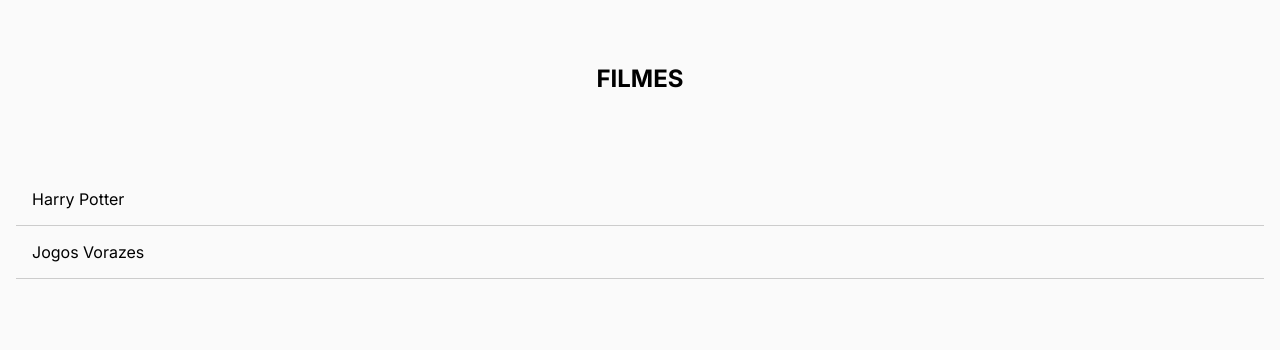
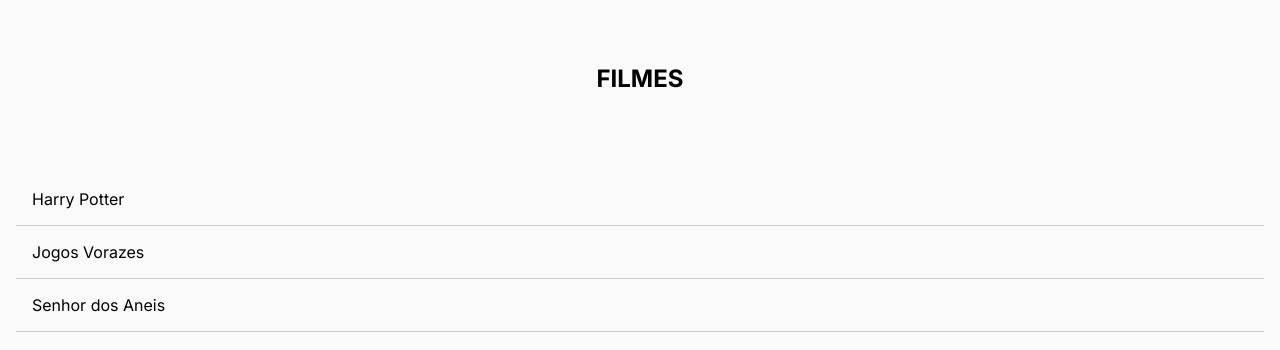
Before and after one commit to WashingtonDDS/lista-de-filmes-com-react, a React (Vite) app: page / in a window 1280 px wide. Shown: the top 350 px of the page. Built offline with nearby package versions, Linux system fonts and the light colour scheme.

Commit message:
Refactor Lista component to use state for dynamic movie listing

```diff
--- a/src/components/Lista/index.tsx
+++ b/src/components/Lista/index.tsx
@@ -1,10 +1,19 @@
+import { useState } from "react";
 import styles from "./lista.module.css";
 
 export const Lista = (): JSX.Element => {
+  const [filmes, setFilmes] = useState<string[]>([
+    "Harry Potter",
+    "Jogos Vorazes",
+    "Senhor dos Aneis",
+  ]);
   return (
     <ul className={styles["lista-container"]}>
-      <li className={styles.lista__item}>Harry Potter</li>
-      <li className={styles.lista__item}>Jogos Vorazes</li>
+      {filmes.map((filme) => (
+        <li key={filme} className={styles.lista__item}>
+          {filme}
+        </li>
+      ))}
     </ul>
   );
 };
```
